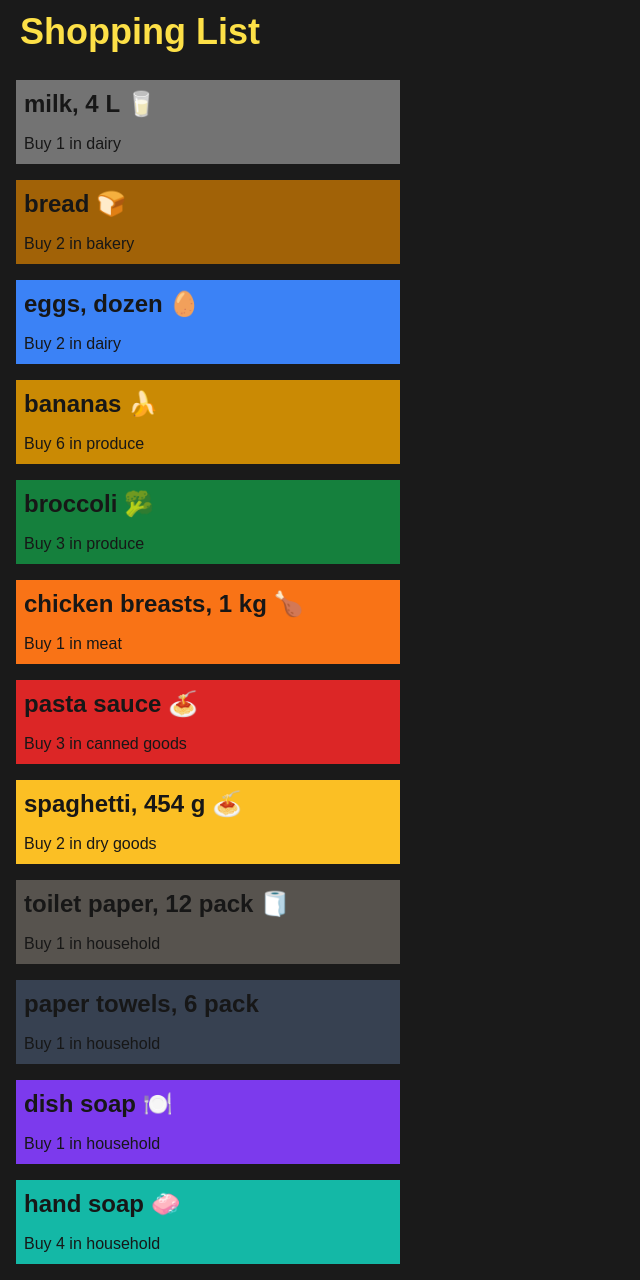
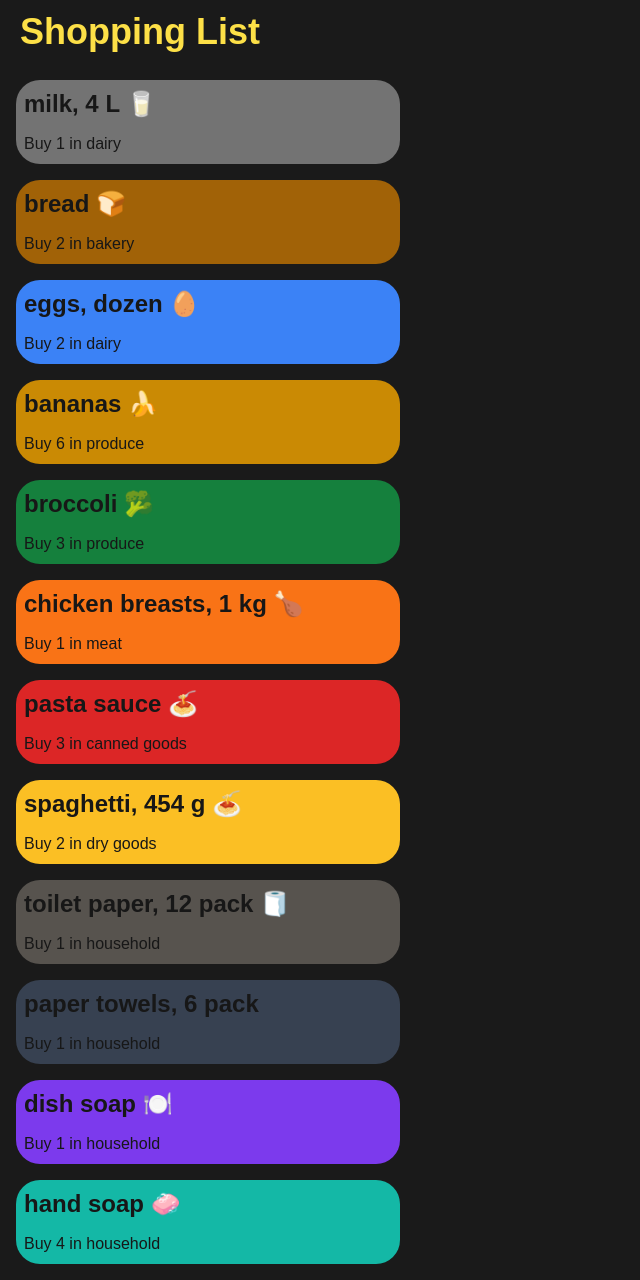
Before and after one commit to manminder11/cprg306-assignments, a Next.js app: page /week-3 in a window 1280 px wide. Shown: the whole page, without its empty margins (0-640 px from the left). Built offline with nearby package versions, Linux system fonts and the light colour scheme.

Commit message:
borders are rounded now

```diff
--- a/app/week-3/item-list.js
+++ b/app/week-3/item-list.js
@@ -73,7 +73,7 @@ export default function ItemList() {
   };
   return (
     <main>
-      <div className="p-2 m-4 bg-neutral-500 max-w-sm">
+      <div className="p-2 m-4 bg-neutral-500 max-w-sm rounded-3xl">
         <Item
           name={item1.name}
           quantity={item1.quantity}
@@ -81,7 +81,7 @@ export default function ItemList() {
         />
       </div>
 
-      <div className="p-2 m-4 bg-yellow-700 max-w-sm">
+      <div className="p-2 m-4 bg-yellow-700 max-w-sm rounded-3xl">
         <Item
           name={item2.name}
           quantity={item2.quantity}
@@ -89,7 +89,7 @@ export default function ItemList() {
         />
       </div>
 
-      <div className="p-2 m-4 bg-blue-500 max-w-sm">
+      <div className="p-2 m-4 bg-blue-500 max-w-sm rounded-3xl">
         <Item
           name={item3.name}
           quantity={item3.quantity}
@@ -97,7 +97,7 @@ export default function ItemList() {
         />
       </div>
 
-      <div className="p-2 m-4 bg-yellow-600 max-w-sm">
+      <div className="p-2 m-4 bg-yellow-600 max-w-sm rounded-3xl">
         <Item
           name={item4.name}
           quantity={item4.quantity}
@@ -105,7 +105,7 @@ export default function ItemList() {
         />
       </div>
 
-      <div className="p-2 m-4 bg-green-700 max-w-sm">
+      <div className="p-2 m-4 bg-green-700 max-w-sm rounded-3xl">
         <Item
           name={item5.name}
           quantity={item5.quantity}
@@ -113,7 +113,7 @@ export default function ItemList() {
         />
       </div>
 
-      <div className="p-2 m-4 bg-orange-500 max-w-sm">
+      <div className="p-2 m-4 bg-orange-500 max-w-sm rounded-3xl">
         <Item
           name={item6.name}
           quantity={item6.quantity}
@@ -121,7 +121,7 @@ export default function ItemList() {
         />
       </div>
 
-      <div className="p-2 m-4 bg-red-600 max-w-sm">
+      <div className="p-2 m-4 bg-red-600 max-w-sm rounded-3xl">
         <Item
           name={item7.name}
           quantity={item7.quantity}
@@ -129,7 +129,7 @@ export default function ItemList() {
         />
       </div>
 
-      <div className="p-2 m-4 bg-amber-400 max-w-sm">
+      <div className="p-2 m-4 bg-amber-400 max-w-sm rounded-3xl">
         <Item
           name={item8.name}
           quantity={item8.quantity}
@@ -137,7 +137,7 @@ export default function ItemList() {
         />
       </div>
 
-      <div className="p-2 m-4 bg-stone-600 max-w-sm">
+      <div className="p-2 m-4 bg-stone-600 max-w-sm rounded-3xl">
         <Item
           name={item9.name}
           quantity={item9.quantity}
@@ -145,7 +145,7 @@ export default function ItemList() {
         />
       </div>
 
-      <div className="p-2 m-4 bg-gray-700 max-w-sm">
+      <div className="p-2 m-4 bg-gray-700 max-w-sm rounded-3xl">
         <Item
           name={item10.name}
           quantity={item10.quantity}
@@ -153,7 +153,7 @@ export default function ItemList() {
         />
       </div>
 
-      <div className="p-2 m-4 bg-violet-600 max-w-sm">
+      <div className="p-2 m-4 bg-violet-600 max-w-sm rounded-3xl">
         <Item
           name={item11.name}
           quantity={item11.quantity}
@@ -161,7 +161,7 @@ export default function ItemList() {
         />
       </div>
 
-      <div className="p-2 m-4 bg-teal-500 max-w-sm">
+      <div className="p-2 m-4 bg-teal-500 max-w-sm rounded-3xl">
         <Item
           name={item12.name}
           quantity={item12.quantity}
--- a/app/week-3/page.js
+++ b/app/week-3/page.js
@@ -2,7 +2,9 @@ import ItemList from "./item-list.js";
 export default function Page() {
   return (
     <main>
-      <h1 className="font-extrabold text-4xl p-3 pl-5 text-yellow-300 ">Shopping List</h1>
+      <h1 className="font-extrabold text-4xl p-3 pl-5 text-yellow-300 ">
+        Shopping List
+      </h1>
       <header>
         <ItemList />
       </header>
```
